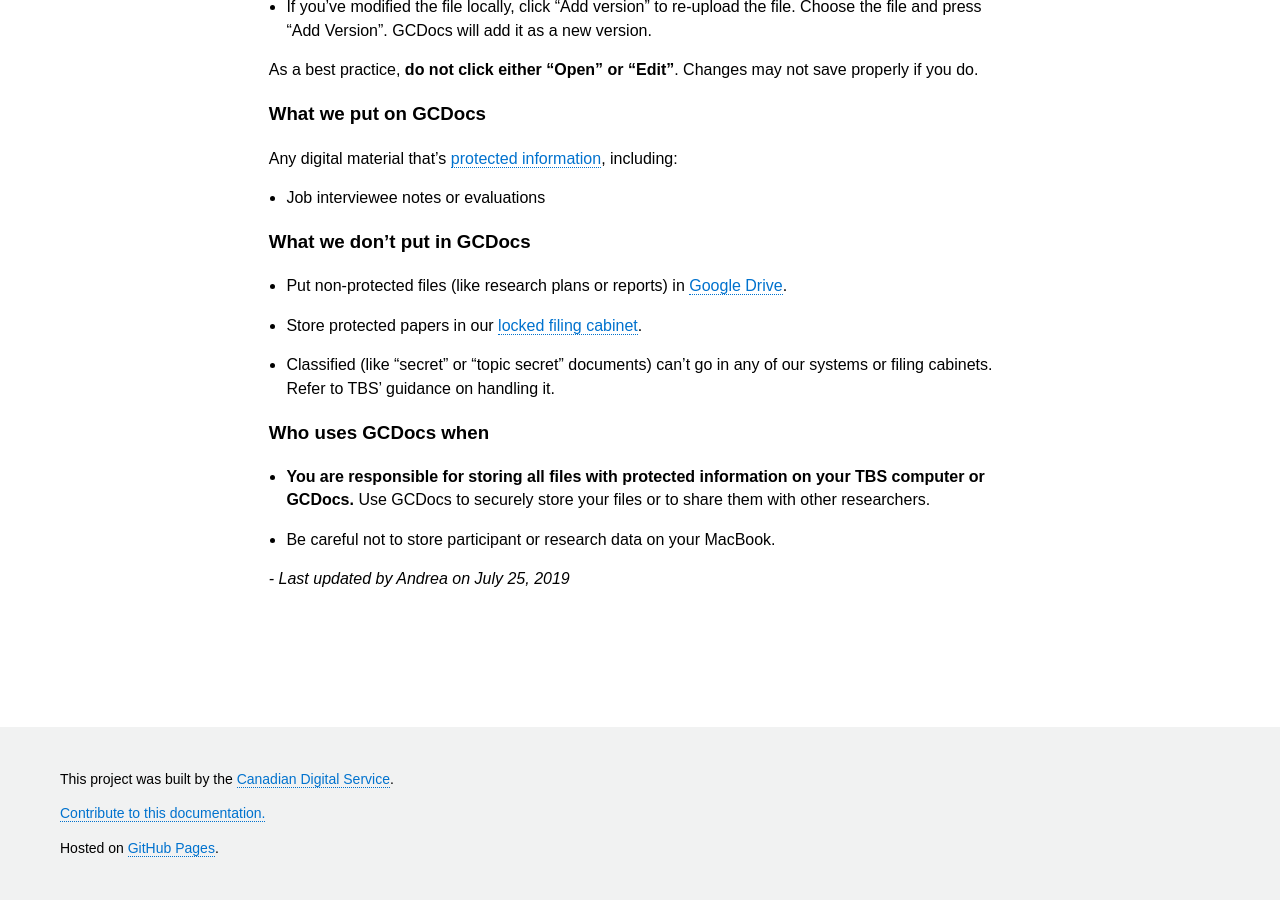
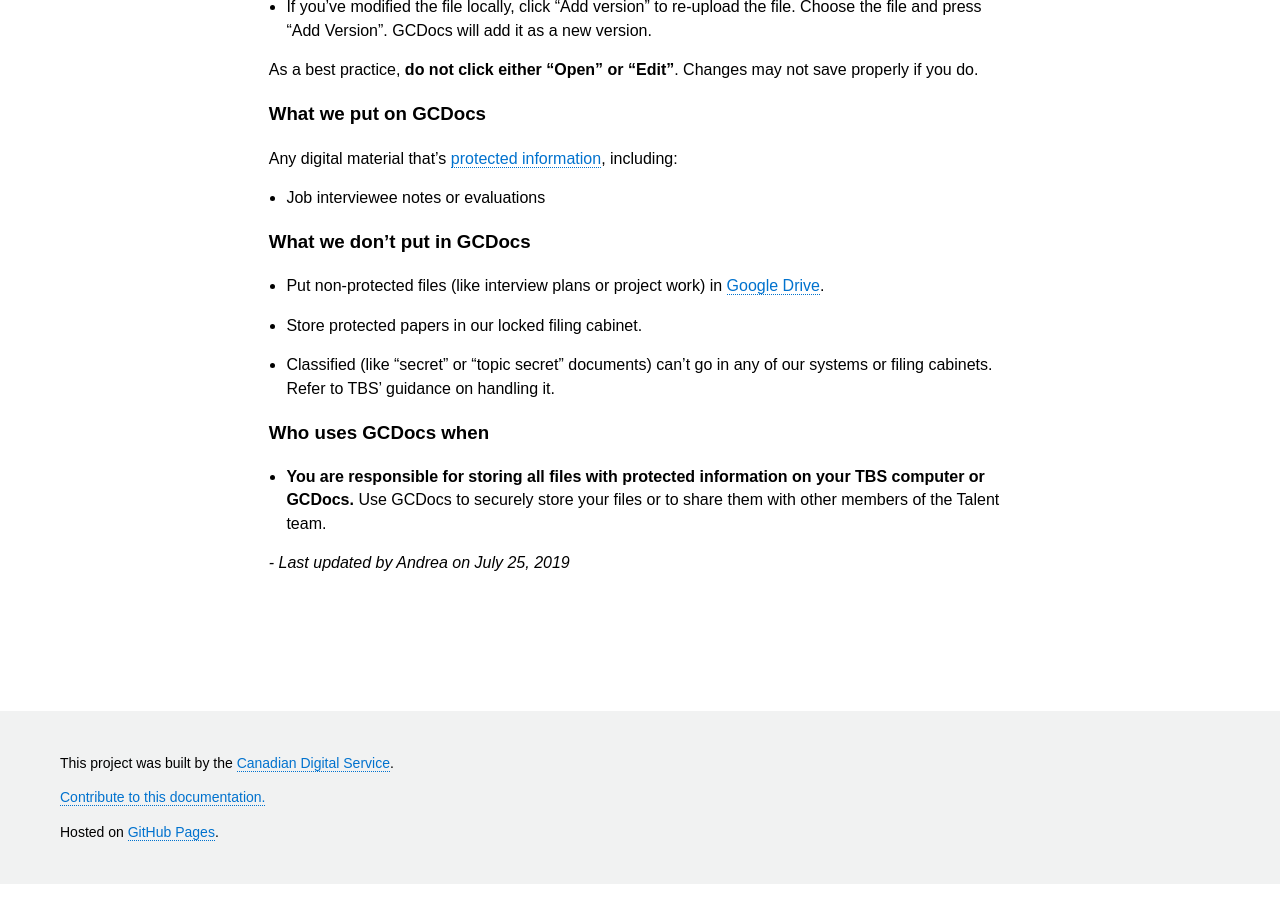
Before and after one commit to cds-snc/talent, a Jekyll site: the page built from _pages/en/Tools/gc-docs.md, in a window 1280 px wide and 900 px high, scrolled down 1205 px. Built offline with Jekyll 4.4.1, drawn with Linux system fonts in a browser that asks for light colours.

Commit message:
Removing research data practices

```diff
--- a/_pages/en/Tools/gc-docs.md
+++ b/_pages/en/Tools/gc-docs.md
@@ -45,12 +45,11 @@ Any digital material that's [protected information]({{site.baseurl}}/privacy), i
 - Job interviewee notes or evaluations
 
 ### What we don't put in GCDocs
-- Put non-protected files (like research plans or reports) in [Google Drive]({{site.baseurl}}/google-drive).
-- Store protected papers in our [locked filing cabinet]({{site.baseurl}}/protected-files).
+- Put non-protected files (like interview plans or project work) in [Google Drive]({{site.baseurl}}/google-drive).
+- Store protected papers in our locked filing cabinet.
 - Classified (like "secret" or "topic secret" documents) can't go in any of our systems or filing cabinets. Refer to TBS' guidance on handling it.
 
 ### Who uses GCDocs when
-- **You are responsible for storing all files with protected information on your TBS computer or GCDocs.** Use GCDocs to securely store your files or to share them with other researchers.
-- Be careful not to store participant or research data on your MacBook.
+- **You are responsible for storing all files with protected information on your TBS computer or GCDocs.** Use GCDocs to securely store your files or to share them with other members of the Talent team.
 
 _- Last updated by Andrea on July 25, 2019_
```
